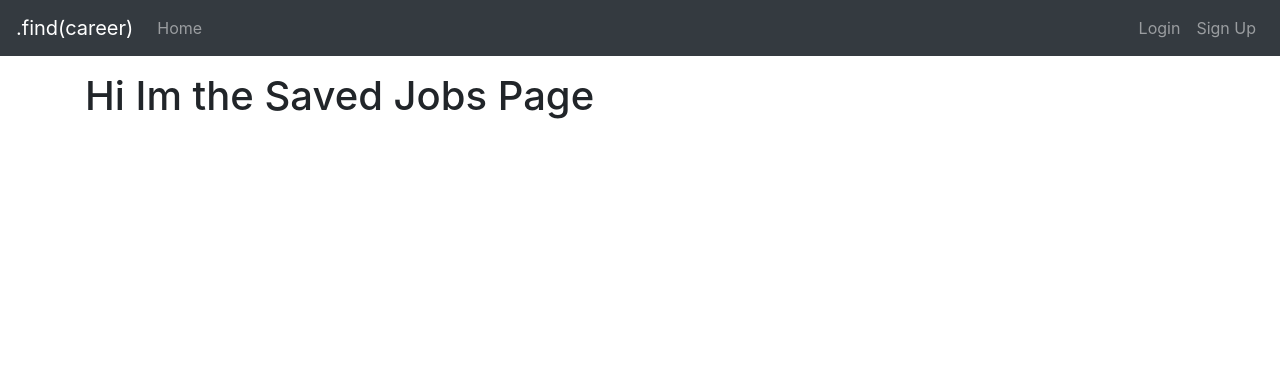
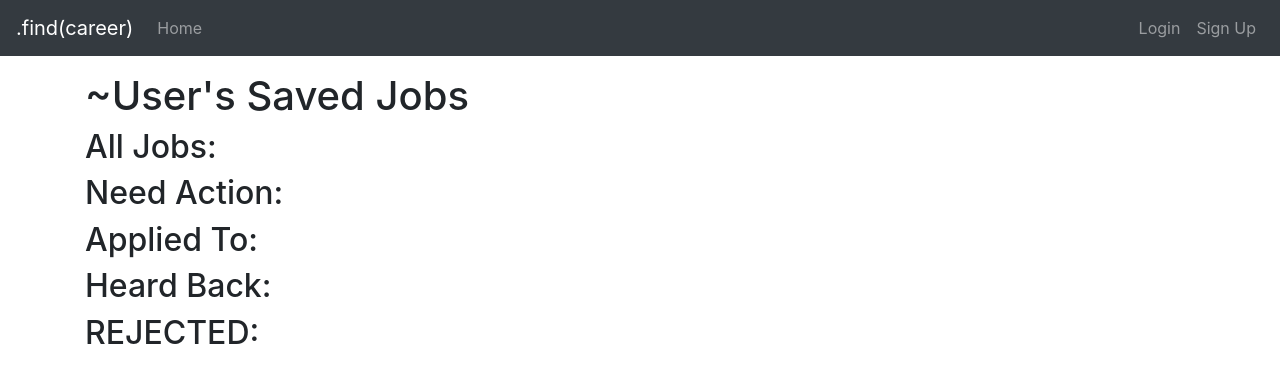
Before and after one commit to SFX818/Team-1-frontend, a React (Create React App) app: page /savedjobs in a window 1280 px wide. Shown: the top 382 px of the page. Built offline with nearby package versions, Linux system fonts and the light colour scheme; no server answers.

Commit message:
added divs and headers, working on connecting back end

```diff
--- a/src/components/SavedJobs.js
+++ b/src/components/SavedJobs.js
@@ -1,9 +1,52 @@
-import React from 'react'
+import React, { useState, useEffect} from 'react';
 
+//backend function import
+import {getJobs} from '../services/savedjob.service'
+
+//component that renders on the page when the link is clicked undered saved jobs on the profile home page
 const SavedJobs = () => {
+    //setting a state that will hold the saved jobs
+    const [allJobs, setAllJobs] = useState({});
+
+    //use useEffect to run the getJobs function
+    useEffect(() => {
+        let allJobs = getJobs();
+        console.log(allJobs);
+        console.log('use effect')
+        //setAllJobs(allJobs);
+    }, []);
+
+
     return (
-        <div>
-            <h1> Hi Im the Saved Jobs Page</h1>
+        <div className = 'whole-div'>
+            <h1>~User's Saved Jobs</h1>
+            <div className = 'outer-div'>
+                <div className = 'all-jobs'>
+                    <h2>All Jobs:</h2>
+
+
+                </div>
+
+                <div className = 'need-action slide-box'>
+                    <h2>Need Action:</h2>
+
+                </div>
+
+                <div className = 'applied-to slide-box'>
+                    <h2>Applied To:</h2>
+
+                </div>
+
+                <div className = 'heard-back slide-box'>
+                    <h2>Heard Back:</h2>
+
+                </div>
+
+                <div className = 'closed slide-box'>
+                    <h2>REJECTED:</h2>
+
+                </div>
+            </div>
         </div>
     )
 }
--- /dev/null
+++ b/src/services/savedjob.service.js
@@ -0,0 +1,18 @@
+import axios from 'axios';
+
+//import { setItem, getItem, removeItem } from '../utilities/localStorage.utilities'
+
+import authHeader from '../utilities/authHeader.utilities'
+
+
+export const getJobs = () => {
+    return axios
+    .get("http://localhost:8080/savedJobs", {header: authHeader()})
+    // .then((jobsResponse) => {
+    //     console.log('jobsResponse', jobsResponse);
+    //     return(jobsResponse)
+    // })
+    // .catch(err => {
+    //     console.log('error on getJobs function in service', err)
+    // })
+}
```
